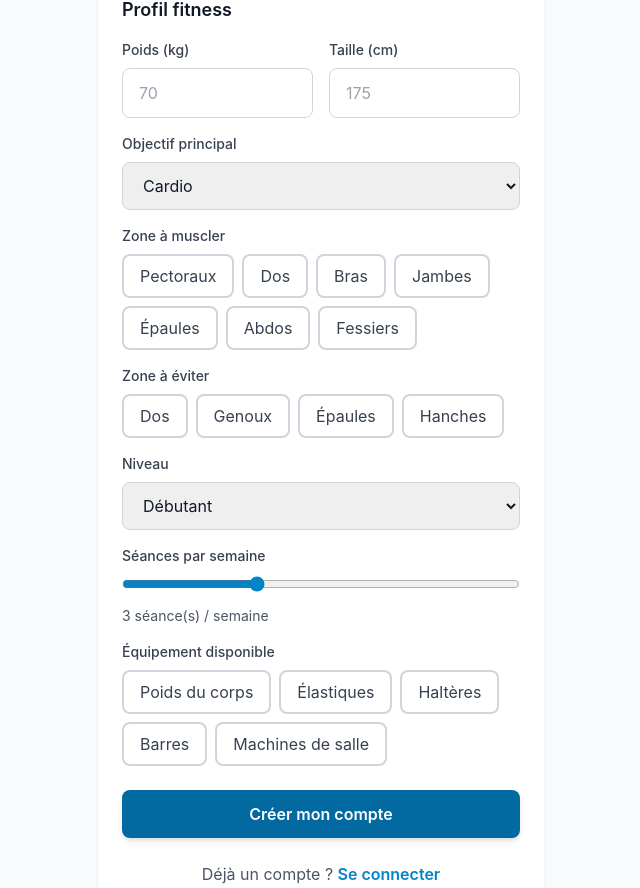
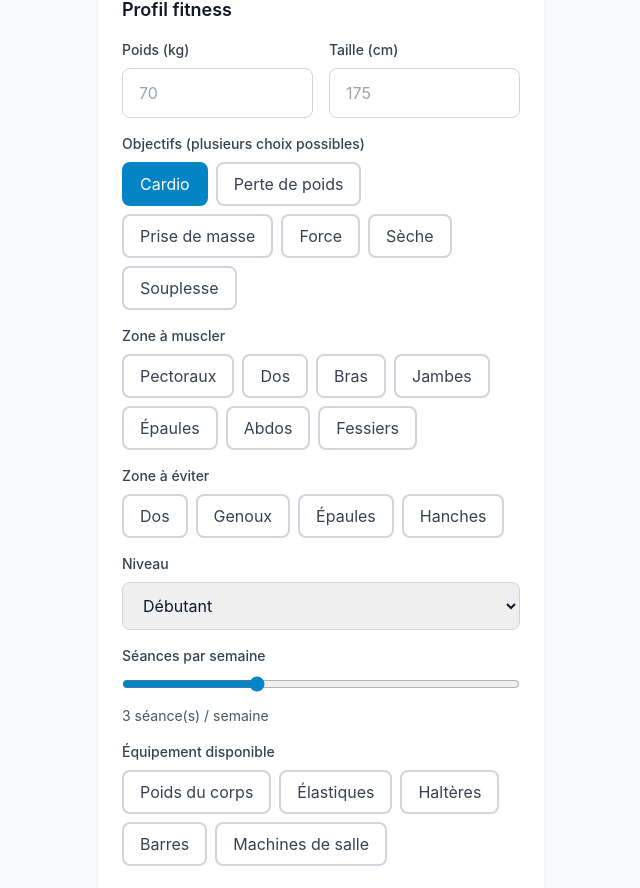
Before and after one commit to TilioLa/FitPulse, a Next.js app: page /inscription in a window 1280 px wide. Shown: the part 776-1664 px from the top of the page, without its empty margins (319-959 px from the left). Built offline with nearby package versions, Linux system fonts and the light colour scheme; no server answers.

Commit message:
allow multi-goal selection during signup

```diff
--- a/app/inscription/page.tsx
+++ b/app/inscription/page.tsx
@@ -17,12 +17,13 @@ export default function InscriptionPage() {
   const [error, setError] = useState('')
   const [weight, setWeight] = useState('')
   const [height, setHeight] = useState('')
-  const [goal, setGoal] = useState('Cardio')
+  const [goals, setGoals] = useState<string[]>(['Cardio'])
   const [focusZones, setFocusZones] = useState<string[]>([])
   const [avoidZones, setAvoidZones] = useState<string[]>([])
   const [level, setLevel] = useState('debutant')
   const [sessionsPerWeek, setSessionsPerWeek] = useState(3)
   const [equipment, setEquipment] = useState<string[]>([])
+  const goalsOptions = ['Cardio', 'Perte de poids', 'Prise de masse', 'Force', 'Sèche', 'Souplesse']
 
   const handleSubmit = async (e: React.FormEvent) => {
     e.preventDefault()
@@ -71,9 +72,11 @@ export default function InscriptionPage() {
     }
 
     // Initialiser les paramètres par défaut
+    const normalizedGoals = goals.length > 0 ? goals : ['Cardio']
     localStorage.setItem('fitpulse_settings', JSON.stringify({
       level,
-      goals: [goal],
+      goals: normalizedGoals,
+      goal: normalizedGoals[0],
       equipment,
       restTime: 60,
       weightUnit: 'kg',
@@ -227,19 +230,31 @@ export default function InscriptionPage() {
                 </div>
 
                 <div>
-                  <label className="block text-sm font-medium text-gray-700 mb-2">Objectif principal</label>
-                  <select
-                    value={goal}
-                    onChange={(e) => setGoal(e.target.value)}
-                    className="w-full px-4 py-3 border border-gray-300 rounded-lg focus:ring-2 focus:ring-primary-500 focus:border-transparent"
-                  >
-                    <option>Cardio</option>
-                    <option>Perte de poids</option>
-                    <option>Prise de masse</option>
-                    <option>Force</option>
-                    <option>Sèche</option>
-                    <option>Souplesse</option>
-                  </select>
+                  <label className="block text-sm font-medium text-gray-700 mb-2">
+                    Objectifs (plusieurs choix possibles)
+                  </label>
+                  <div className="flex flex-wrap gap-2">
+                    {goalsOptions.map((goalOption) => (
+                      <button
+                        type="button"
+                        key={goalOption}
+                        onClick={() =>
+                          setGoals((prev) =>
+                            prev.includes(goalOption)
+                              ? prev.filter((item) => item !== goalOption)
+                              : [...prev, goalOption]
+                          )
+                        }
+                        className={`px-4 py-2 rounded-lg border-2 transition-colors ${
+                          goals.includes(goalOption)
+                            ? 'bg-primary-600 text-white border-primary-600'
+                            : 'bg-white text-gray-700 border-gray-300 hover:border-primary-500'
+                        }`}
+                      >
+                        {goalOption}
+                      </button>
+                    ))}
+                  </div>
                 </div>
 
                 <div>
```
